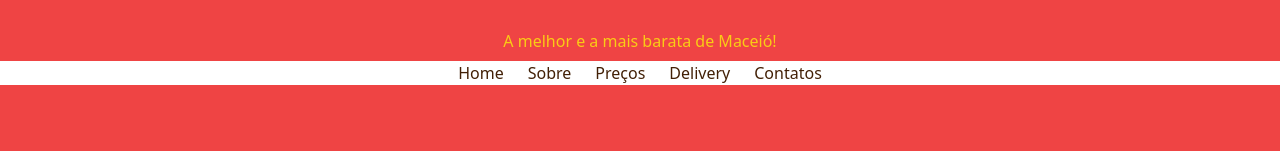
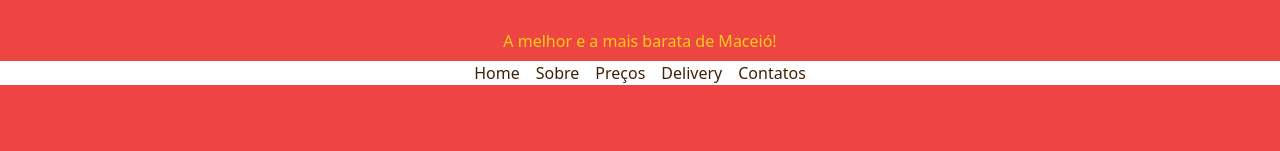
Before and after one commit to alvesmariadefatima/landing-page-pizzaria-ki-delicia, a website: page index.html in a window 1280 px wide. Shown: the part 267-418 px from the top of the page. Drawn offline with nearby package versions, Linux system fonts and the light colour scheme.

Commit message:
Initial Commit 🎉

```diff
--- a/index.html
+++ b/index.html
@@ -12,12 +12,12 @@
     <img src="public/Logotipo-Pizzaria-Ki-Delicia.png" width="220" height="220" class="mx-auto px-2 py-2">
     <h1 class="text-center text-3xl text-yellow-400 font-medium py-4">Pizzaria Ki Delicia</h1>
     <p class="text-center text-yellow-400 font-medium py-2">A melhor e a mais barata de Maceió!</p>
-    <nav class="bg-white flex items-center mx-auto">
-        <a class="text-center text-yellow-950 font-medium px-3" href="#pagina-inicial">Home</a>
-        <a class="text-center text-yellow-950 font-medium px-3" href="#sobre-a-empresa">Sobre</a>
-        <a class="text-center text-yellow-950 font-medium px-3" href="#precos">Preços</a>
-        <a class="text-center text-yellow-950 font-medium px-3" href="#delivery">Delivery</a>
-        <a class="text-center text-yellow-950 font-medium px-3" href="#contato">Contatos</a>
+    <nav class="bg-white flex items-center">
+        <a class="text-center text-yellow-950 font-medium px-2" href="#pagina-inicial">Home</a>
+        <a class="text-center text-yellow-950 font-medium px-2" href="#sobre-a-empresa">Sobre</a>
+        <a class="text-center text-yellow-950 font-medium px-2" href="#precos">Preços</a>
+        <a class="text-center text-yellow-950 font-medium px-2" href="#delivery">Delivery</a>
+        <a class="text-center text-yellow-950 font-medium px-2" href="#contato">Contatos</a>
     </nav>
     <main>
         <section id="pagina-inicial" class="bg-white mx-2 sm:mx-10 md:mx-20 my-2 sm:my-10 md:my-20 section-wrapper px-2 sm:px-5 py-2 sm:py-5">
```
